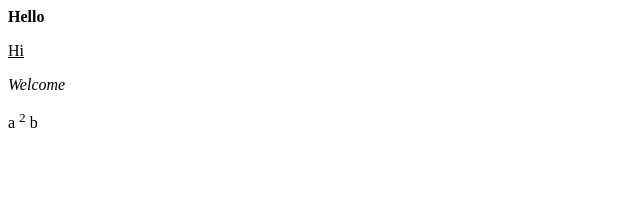
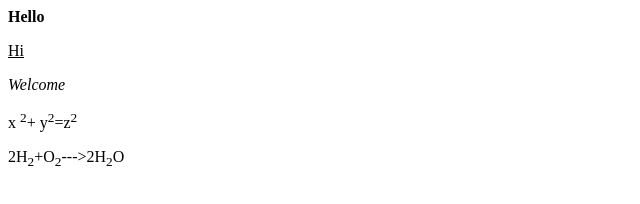
Before and after one commit to iamneo-production/fffcdafccffadaeccdffeecabfeedab, a website: page public/index.html in a window 1280 px wide. Shown: the whole page, without its empty margins (0-640 px from the left). Drawn offline with Linux system fonts and the light colour scheme.

Commit message:
Backup Commit

```diff
--- a/public/index.html
+++ b/public/index.html
@@ -3,7 +3,7 @@
         <p><b>Hello</b></p>
         <p><u>Hi</u></p>
         <p><i>Welcome</i></p>
-        <p> a <sup> 2</sup> b </p>
-        <p></p>
+        <p> x <sup> 2</sup>+ y<sup>2</sup>=z<sup>2</sup></p>
+        <p>2H<sub>2</sub>+O<sub>2</sub>--->2H<sub>2</sub>O</p>
     </body>
 </html>
```
